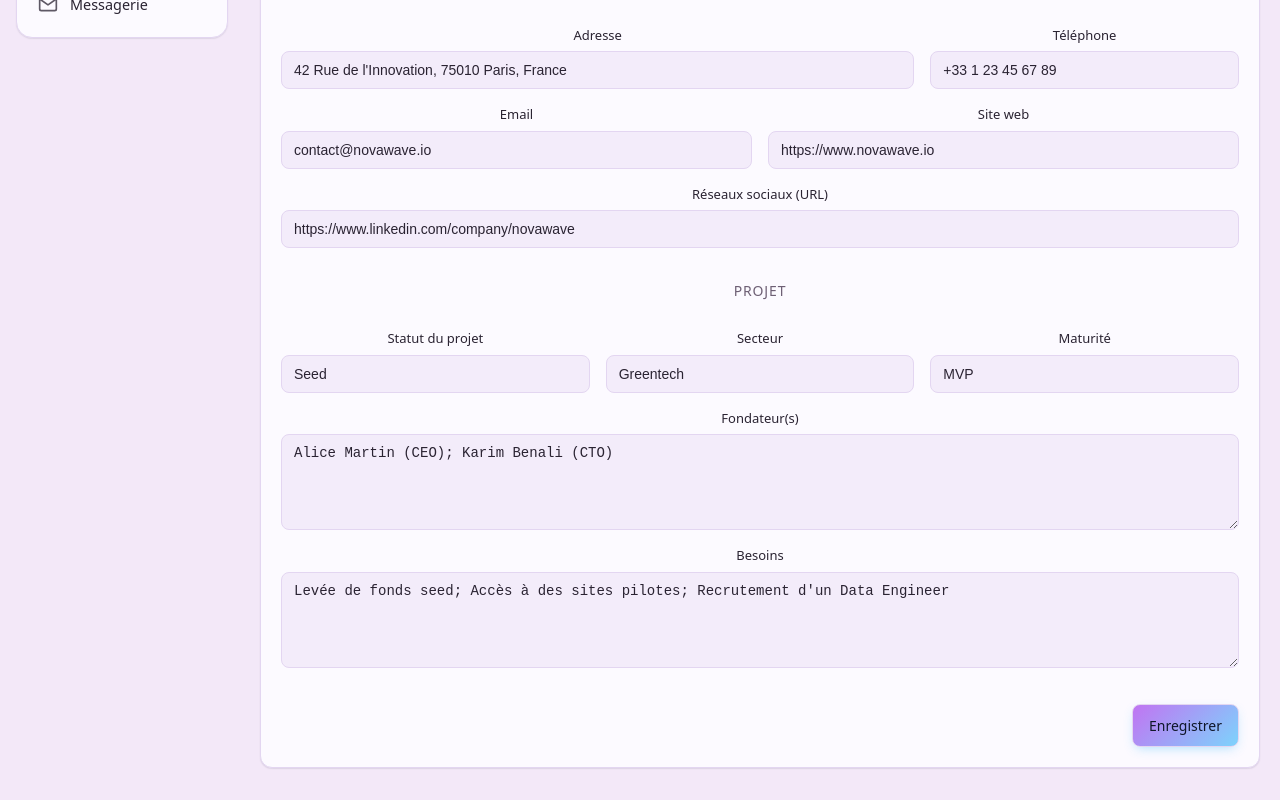
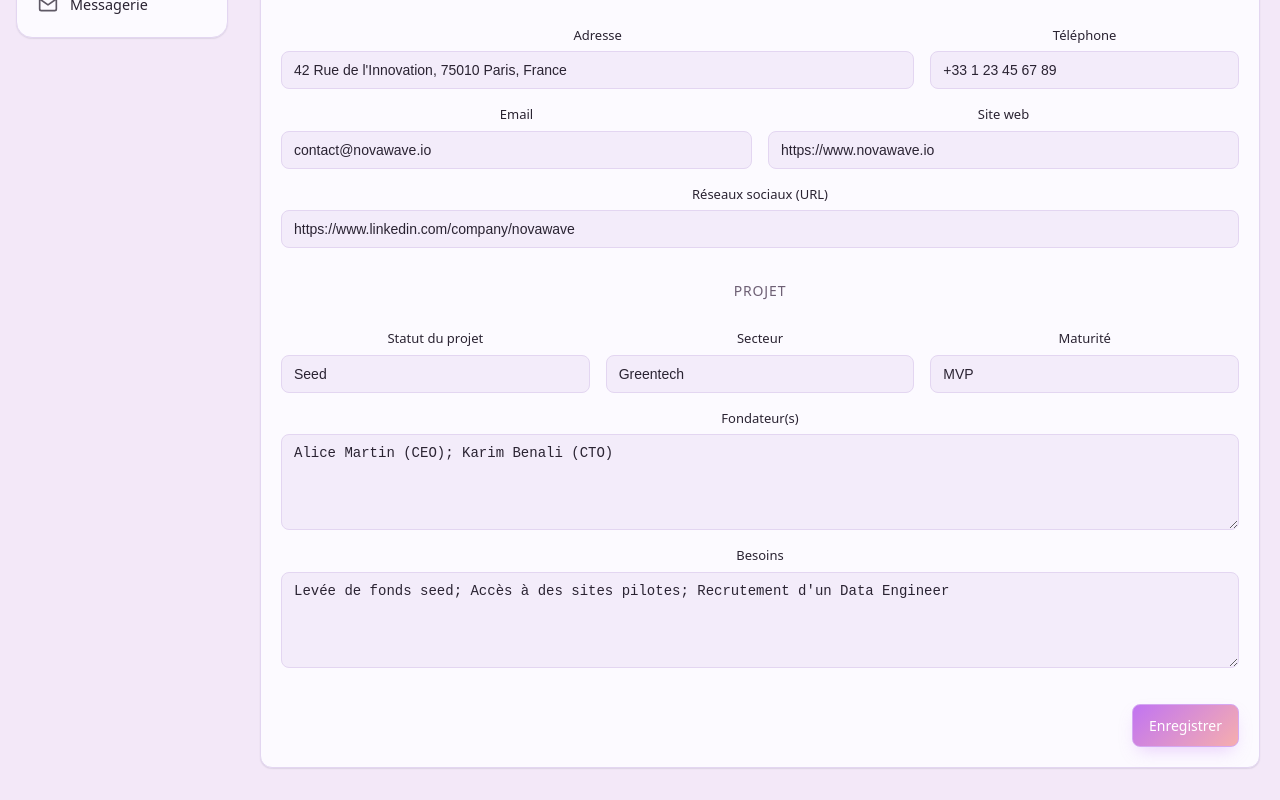
Before and after one commit to Aincrad-Flux/NextRise, a React (Vite) app in the folder frontend/: page /startup/profile in a window 1280 px wide. Shown: the part 521-1321 px from the top of the page. Built offline with nearby package versions, Linux system fonts and the light colour scheme.

Commit message:
[style] update StartupProfile button styles for improved theming and user experience

```diff
--- a/frontend/src/pages/StartupProfile.css
+++ b/frontend/src/pages/StartupProfile.css
@@ -88,14 +88,14 @@ textarea { min-height: 96px; resize: vertical; }
 
 button.save-btn {
   appearance: none;
-  border: 1px solid var(--color-border);
-  background: linear-gradient(135deg,var(--color-accent),#7dd3fc);
-  color: #0f172a;
+  border: 1px solid var(--violet-300);
+  background: linear-gradient(135deg, var(--violet-500), var(--rose-300));
+  color: #fff;
   padding: 10px 16px;
   border-radius: 8px;
   font-size: 14px;
   cursor: pointer;
-  box-shadow: 0 4px 12px -4px rgba(56,189,248,.45);
+  box-shadow: 0 8px 18px -6px rgba(193,116,242,.35);
 }
 
 button.save-btn:hover { filter: brightness(1.06); }
```
